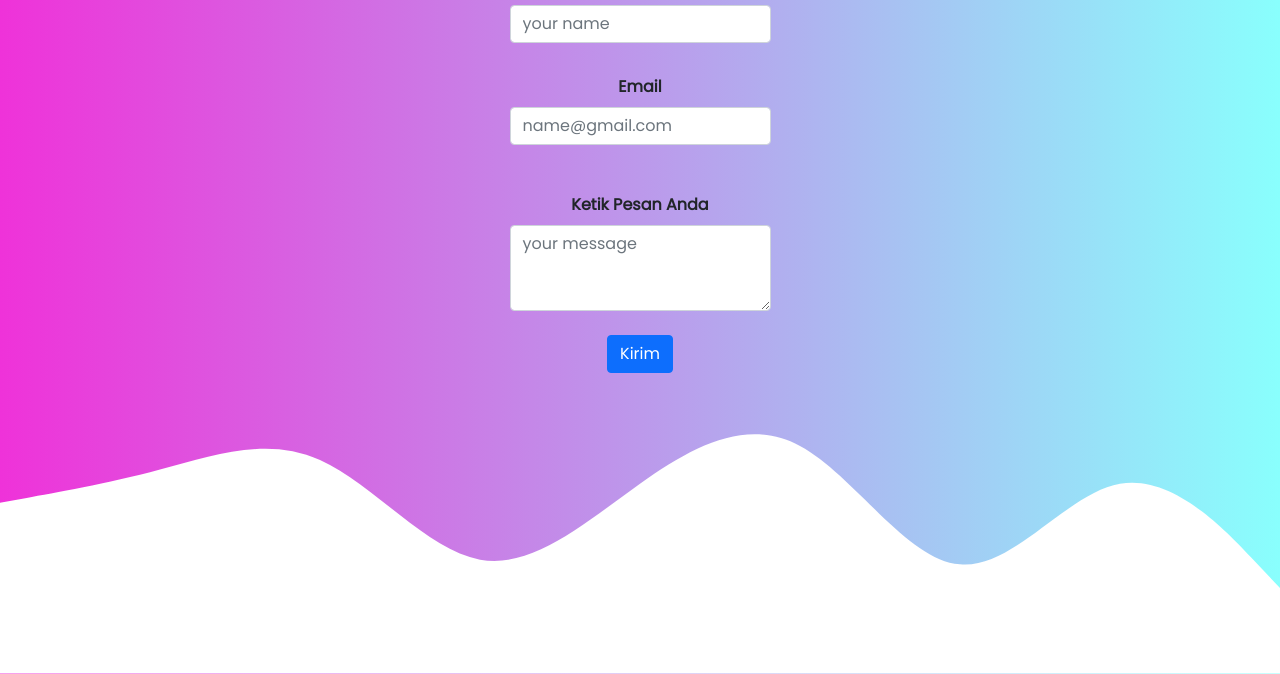
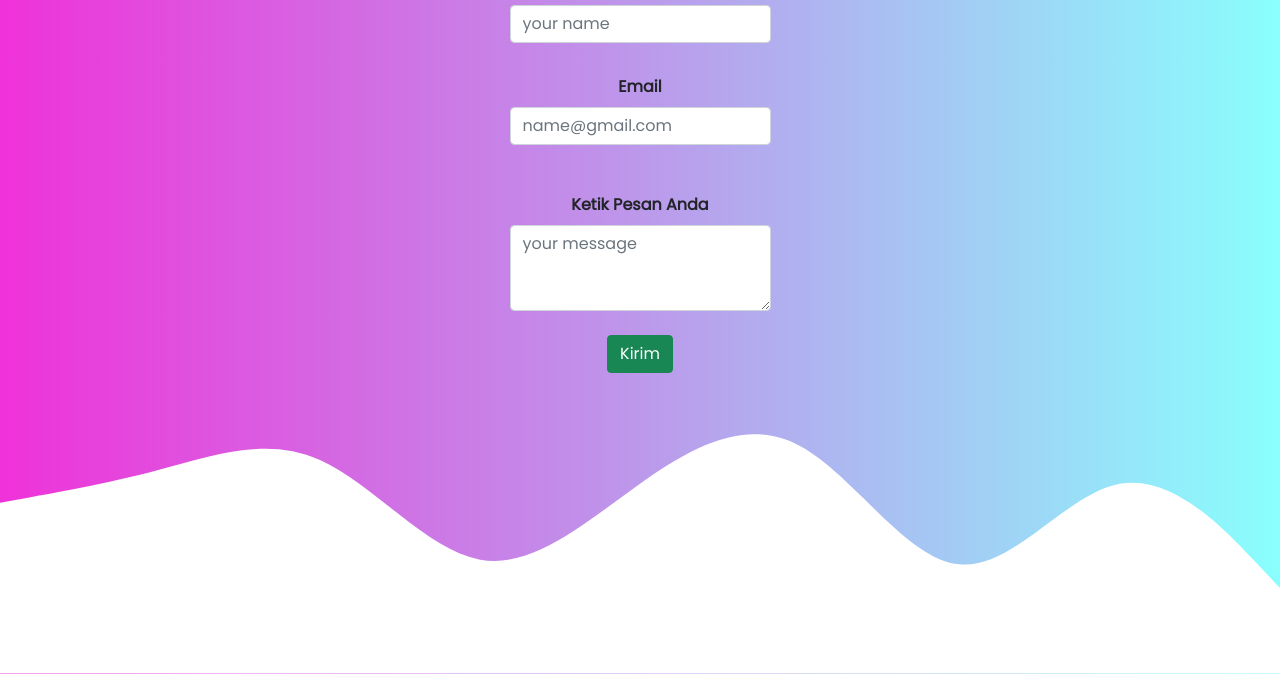
Before and after one commit to Indrabro190/Indrabro190.github.io, a plain HTML site: page Contact.html in a window 1280 px wide. Shown: the part 193-867 px from the top of the page. Drawn offline with nearby package versions, Linux system fonts and the light colour scheme.

Commit message:
mengubah warna tombol kirim menjadi hijau

```diff
--- a/Contact.html
+++ b/Contact.html
@@ -59,7 +59,7 @@
             <b><label for="exampleFormControlTextarea1" class="form-label">Ketik Pesan Anda</label></b>
             <textarea class="form-control" id="exampleFormControlTextarea1" rows="3" placeholder="your message"></textarea>
             <br>
-            <a href="index.html"><button type="submit" class="btn btn-primary">Kirim</button></a>
+            <a href="index.html"><button type="submit" class="btn btn-success">Kirim</button></a>
           </div>
         </div>
       </div>
```
